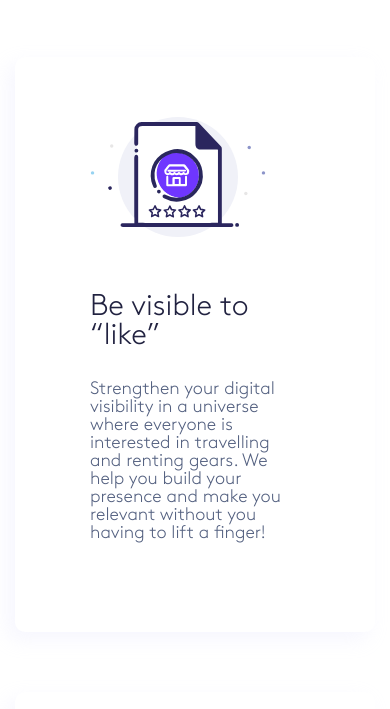
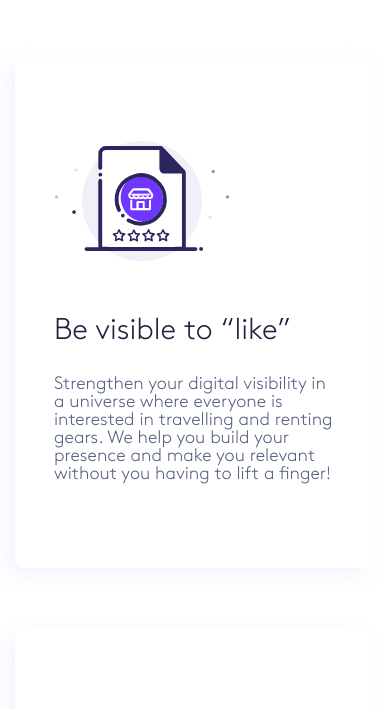
Before and after one commit to egorbabintcev/gohub-landing-page, a website: page public/index.html in a window 390 px wide. Shown: the part 1238-1947 px from the top of the page. Drawn offline with nearby package versions, Linux system fonts and the light colour scheme; files that its build step writes are made by us from their sources.

Commit message:
Fixed too big padding on small screens, made card shadow more accent

```diff
--- a/src/sass/layout/_benefit.scss
+++ b/src/sass/layout/_benefit.scss
@@ -48,13 +48,16 @@
     align-items: flex-start;
     background-color: $light;
     border-radius: 10px;
-    box-shadow: -6.7px 7.4px 20px 0 #d4d4fa33;
+    box-shadow: -7px 7px 20px 0 rgba(212, 212, 250, 0.3);
     display: flex;
     flex-direction: column;
     grid-column: span 6;
     padding: 60px 75px 90px;
     @include media('<lg') {
       grid-column: span 12;
+    }
+    @include media('<md') {
+      padding: 10vh 10vw;
     }
 
     &__icon {
```
